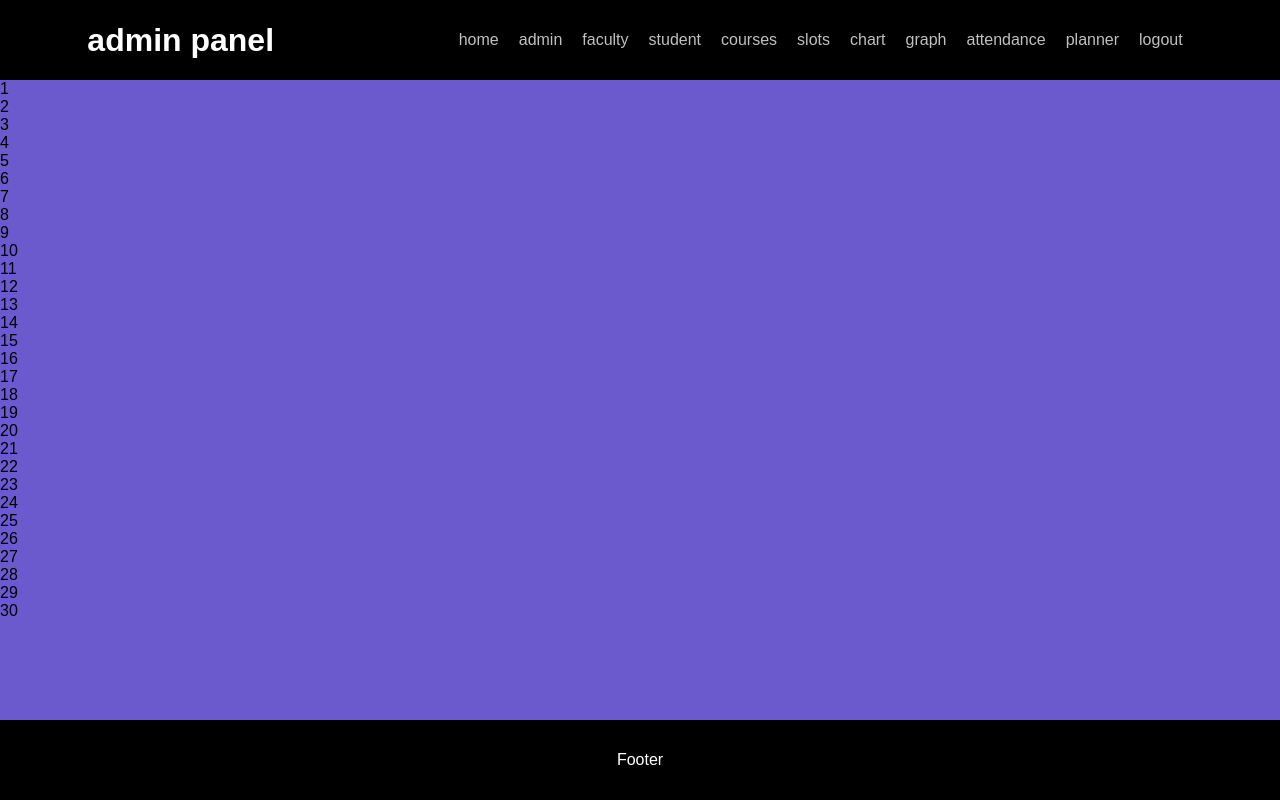
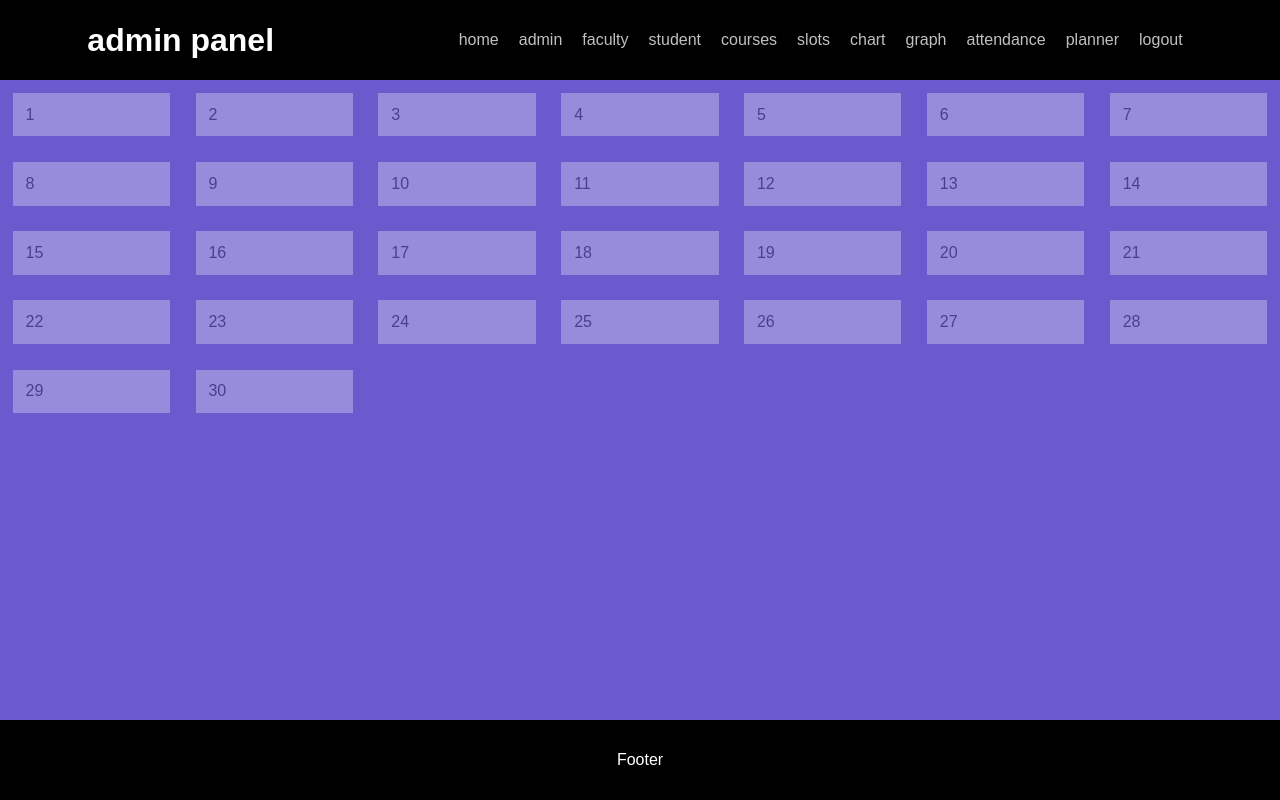
Before and after one commit to radhe212221/lms, a React (Create React App) app: page /admin/Planner in a window 1280 px wide. Built offline with nearby package versions, Linux system fonts and the light colour scheme.

Commit message:
cal design

```diff
--- a/src/style.css
+++ b/src/style.css
@@ -136,4 +136,25 @@ thead{
 
 
 /* cal starts */
+.cal
+{
+    display: flex;
+    flex-flow: wrap;
+}
+.cal .cal-item
+{
+    background-color: white;
+    opacity: 0.3;
+    margin:1%;
+    padding:1%;
+    width: calc( 86% /  7 );
+    cursor: not-allowed;
+}
+.cal .cal-item.active
+{
+    opacity: 1;
+    background-color: white;
+    cursor: pointer;
+}
+
 /* cal ends */
```
